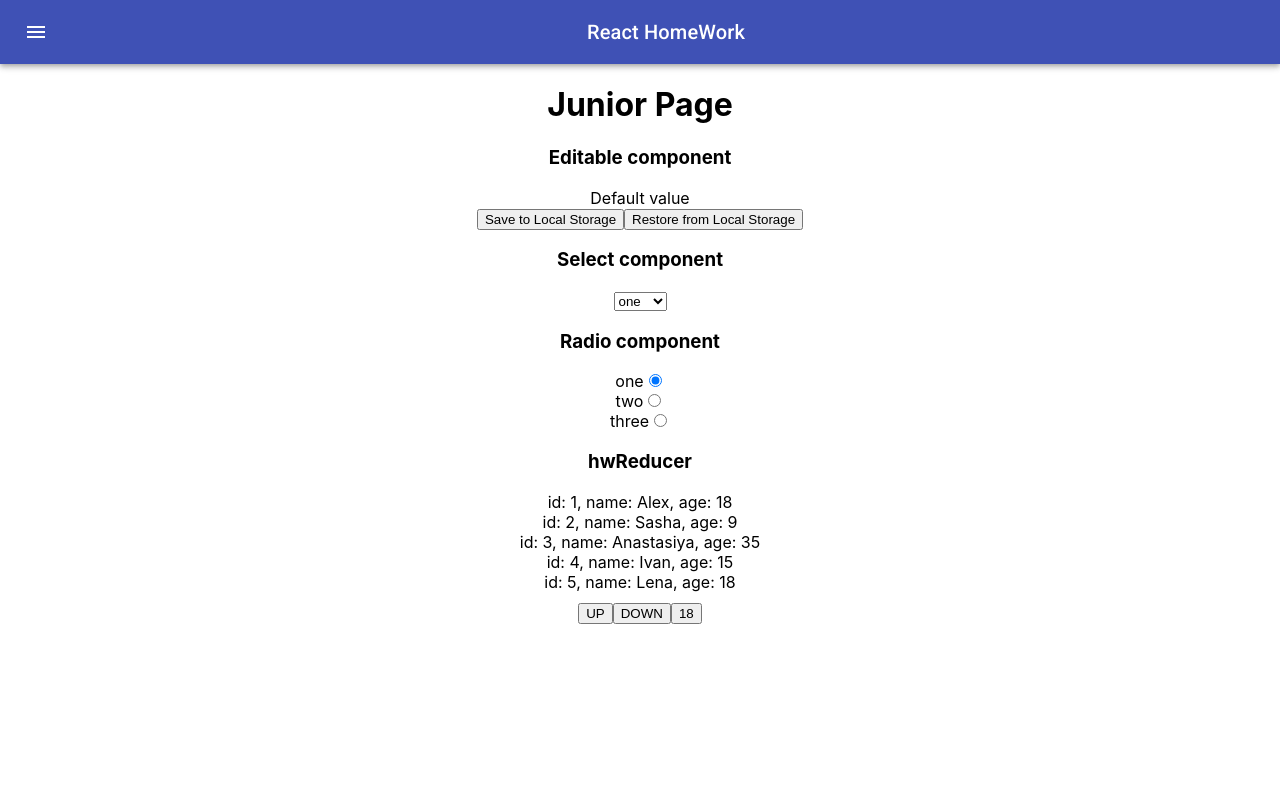
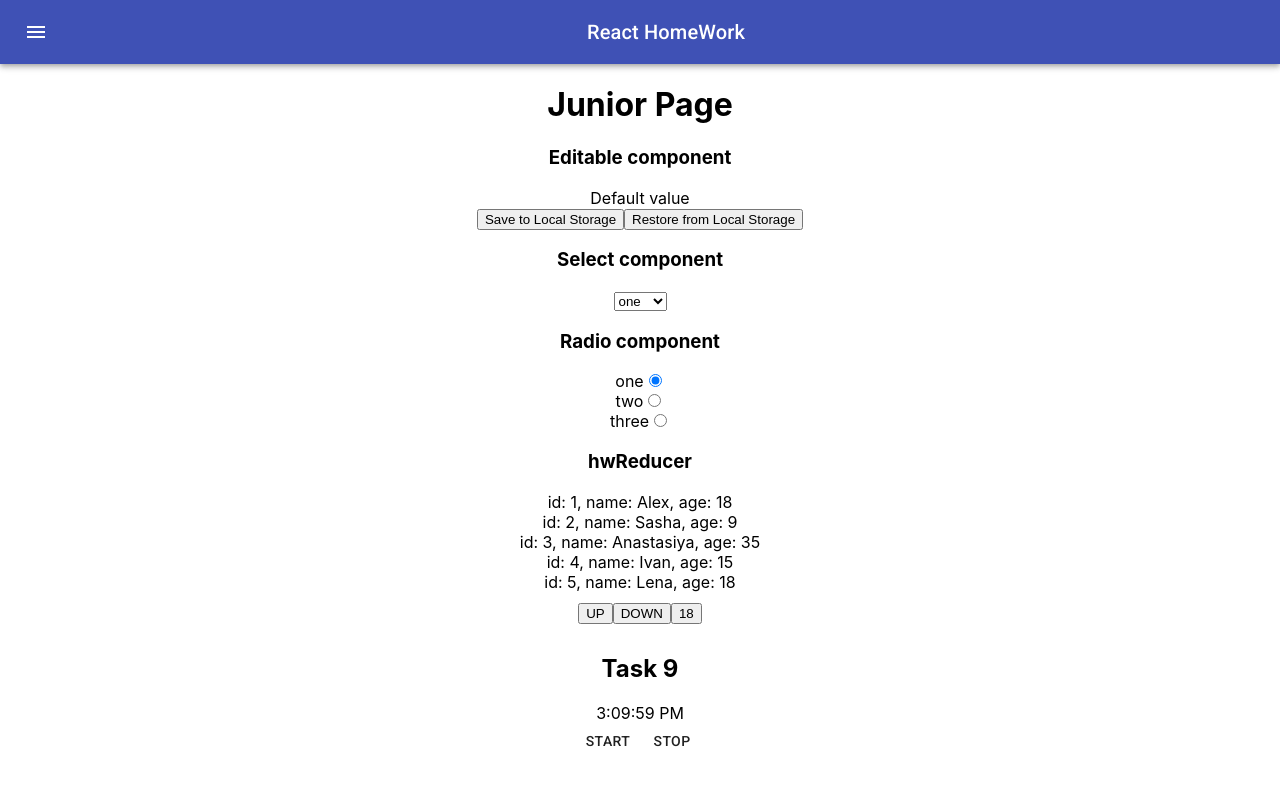
Before and after one commit to iRootPro/ReactHW, a React (Create React App) app: page /#/Junior in a window 1280 px wide. Shown: the top 786 px of the page. Built offline with nearby package versions, Linux system fonts and the light colour scheme.

Commit message:
Work with setInterval

```diff
--- a/package.json
+++ b/package.json
@@ -16,6 +16,7 @@
     "@types/react-router-dom": "^5.1.5",
     "@types/uuid": "^8.0.0",
     "autoprefixer": "^9.8.3",
+    "moment": "^2.27.0",
     "react": "^16.13.1",
     "react-dom": "^16.13.1",
     "react-router-dom": "^5.2.0",
--- a/src/components/Junior/Junior.tsx
+++ b/src/components/Junior/Junior.tsx
@@ -4,7 +4,8 @@ import {Select} from "../common/Select/Select";
 import {Radio} from "../common/Radio/Radio";
 import {Button} from '../common/Button/Button'
 import {hwReducer} from "../../homeWorkReducer";
-
+import {Time} from "../Time/Time"
+import moment from "moment/moment";
 
 export function Junior() {
 
@@ -88,6 +89,7 @@ export function Junior() {
                 <Button class={"standard-btn"} name={'DOWN'} callBackHandler={downButtonHandler}/>
                 <Button class={"standard-btn"} name={'18'} callBackHandler={checkButtonHandler}/>
             </div>
+           <Time/>
         </div>
     )
 }
--- /dev/null
+++ b/src/components/Time/Time.tsx
@@ -0,0 +1,59 @@
+import React, {useState} from "react";
+import moment from "moment/moment";
+import {Button} from "@material-ui/core";
+
+
+export function Time() {
+    const [timerId, setTimerId] = useState<number>()
+    const [time, setTime] = useState(moment().format('LTS'))
+    const [date, setDate] = useState(moment().format('LL'))
+    const [showBlock, setShowBlock] = useState<boolean>(false)
+
+    const startHandler = () => {
+        clearInterval(timerId)
+        const id = window.setInterval(() => setTime(moment().format('LTS')), 1000)
+        setDate(moment().format('LL'))
+        console.log(id)
+        setTimerId(id)
+    }
+
+    const stopHandler = () => {
+        clearInterval(timerId)
+    }
+
+    const onMouseMoveHandler = () => {
+        setShowBlock(true)
+    }
+    const onMouseOverHandler = () => {
+        setShowBlock(false)
+    }
+
+    const styles = {
+        display: showBlock ? 'inline' : 'none',
+        width: '300px',
+        height: '50px',
+        // textAlign: 'center',
+        padding: '15px',
+        border: '1px solid #ccc',
+        borderRadius: '10px',
+        color: '#0000cc',
+    }
+    return (
+        <div>
+            <div>
+                <h2>Task 9</h2>
+            </div>
+            <div onMouseEnter={onMouseMoveHandler} onMouseLeave={onMouseOverHandler}>
+                {time}
+                <div style={styles}>
+                    {date}
+                </div>
+            </div>
+
+            <div>
+                <Button onClick={startHandler}>Start</Button>
+                <Button onClick={stopHandler}>Stop</Button>
+            </div>
+        </div>
+    )
+}
```
Also changed, not shown: 1 other file (tests, documents, lock files or other folders).
